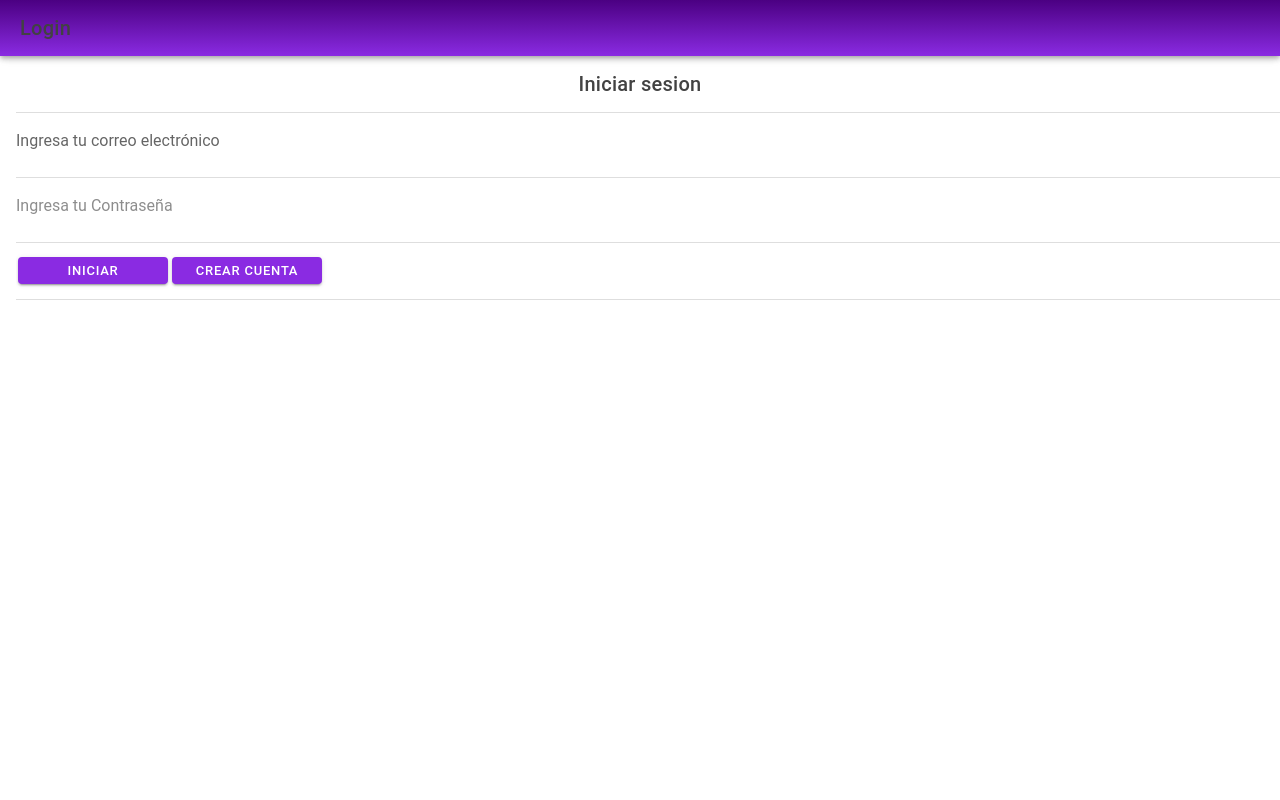
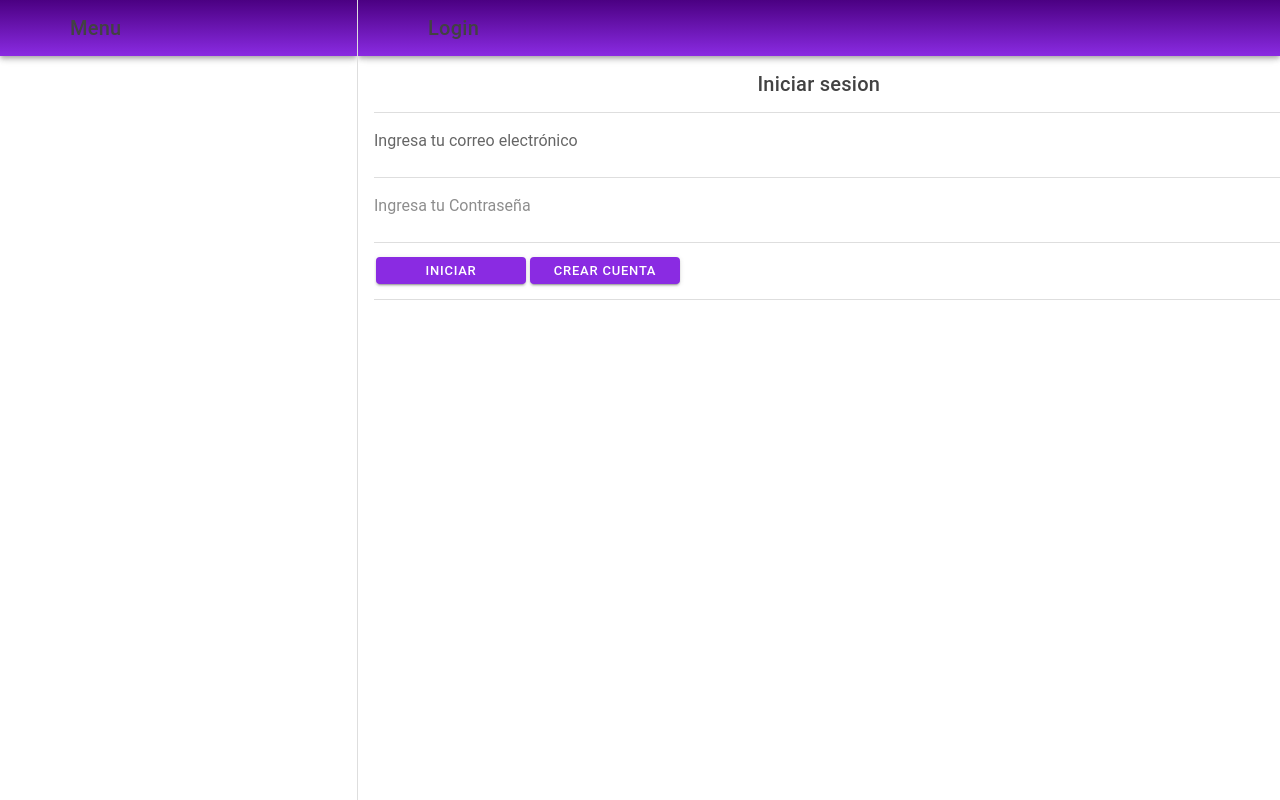
Before and after one commit to VicenteESCa/EntregaParcial2-INGWEB-Mobile, a React (Vite) app: page /login in a window 1280 px wide. Built offline with nearby package versions, Linux system fonts and the light colour scheme.

Commit message:
Side menu, /home y /Login creados. Side menu con routerlinks

```diff
--- a/src/App.tsx
+++ b/src/App.tsx
@@ -1,7 +1,6 @@
 import { Redirect, Route } from 'react-router-dom';
-import { IonApp, IonRouterOutlet, IonSplitPane, setupIonicReact } from '@ionic/react';
+import {IonTitle, IonMenuButton, IonButtons, IonToolbar,  IonHeader, IonPage, IonApp, IonRouterOutlet, IonSplitPane, setupIonicReact } from '@ionic/react';
 import { IonReactRouter } from '@ionic/react-router';
-import Home from './pages/Home';
 
 /* Core CSS required for Ionic components to work properly */
 import '@ionic/react/css/core.css';
@@ -33,21 +32,27 @@ import '@ionic/react/css/palettes/dark.system.css';
 /* Theme variables */
 import './theme/variables.css';
 import Login from './pages/Login'
+import Menu from './components/Menu'
+import Home from './pages/Home';
 setupIonicReact();
 
 const App: React.FC = () => (
   <IonApp>
     <IonReactRouter>
-
+      {/* SplitPane para manejar el menú lateral */}
       <IonSplitPane contentId='main-content'>
-
-    <IonRouterOutlet id='main-content'>
-
-        <Route path="/login" component={Login}></Route>
-        <Route path="/home" component={Home}></Route>
-        <Redirect from="/" to="/home" exact />
-
-    </IonRouterOutlet>
+        <Menu /> {/* Aquí se coloca el menú lateral */}
+        <IonPage id="main-content"> {/* Contenido principal de la página */}
+              <IonButtons slot="start">
+                  <IonMenuButton className='menu-button'/> {/* Este botón controla el menú lateral */}
+              </IonButtons>
+          <IonRouterOutlet id='main-content'>
+            {/* Definición de rutas */}
+            <Route path="/login" component={Login}></Route>
+            <Route path="/home" component={Home}></Route>
+            <Redirect from="/" to="/home" exact />
+          </IonRouterOutlet>
+        </IonPage>
       </IonSplitPane>
     </IonReactRouter>
   </IonApp>
--- a/src/components/Menu.tsx
+++ b/src/components/Menu.tsx
@@ -0,0 +1,31 @@
+import React from 'react';
+import {IonItem, IonHeader, IonMenu, IonToolbar, IonTitle, IonContent, IonPage, IonButton,IonButtons, IonMenuButton, IonList, IonLabel, IonMenuToggle } from '@ionic/react'
+import '../theme/Login.css';
+
+const Menu:React.FC=()=>{
+    return(
+        <IonMenu contentId="main-content" type="overlay">
+        <IonHeader>
+            <IonToolbar className="custom">
+                <IonTitle>Menu</IonTitle>
+            </IonToolbar>
+        </IonHeader>
+            <IonContent className="ion-padding">
+                    <IonList>
+                        <IonMenuToggle>
+                            <IonItem routerLink='/home'>
+                                <IonLabel>Home</IonLabel>
+                            </IonItem>
+                        </IonMenuToggle>
+                        <IonMenuToggle>
+                            <IonItem routerLink='/login'>
+                                <IonLabel>Inicio de sesion</IonLabel>
+                            </IonItem>
+                        </IonMenuToggle>
+                    </IonList>
+            </IonContent>
+        </IonMenu>
+    )
+}
+
+export default Menu;
--- a/src/theme/Login.css
+++ b/src/theme/Login.css
@@ -1,5 +1,6 @@
 .custom{
     --background: linear-gradient(180deg, #4b0082, #8a2be2);
+    padding: 0px 0px 0px 50px;
 }
 
 .Button-CrearCuenta, .Button-Iniciar{
@@ -18,3 +19,6 @@
 .semi-transparent-text::placeholder {
     color: rgba(128, 128, 128, 0.5); /* Color gris semi-transparente */
 }
+.menu-button {
+    margin: 5px 0px 0px 16px;
+  }
--- a/src/theme/variables.css
+++ b/src/theme/variables.css
@@ -1,2 +1,7 @@
 /* For information on how to create your own theme, please see:
 http://ionicframework.com/docs/theming/ */
+  /* También puedes utilizar margin si prefieres mover el botón más allá del contenedor */
+  .menu-button {
+    margin: 5px 0px 0px 16px;
+
+  }
```
Also changed, not shown: src/pages/Login.tsx (line endings or trailing spaces).
